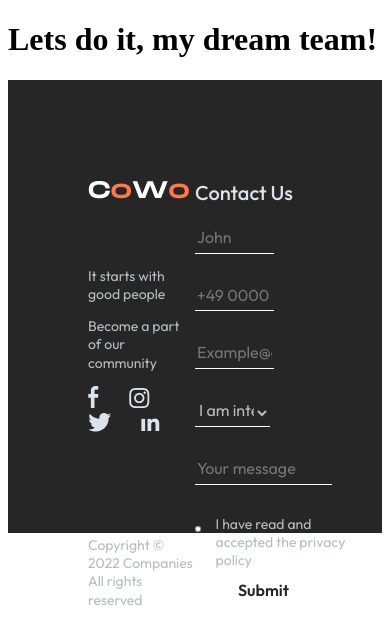
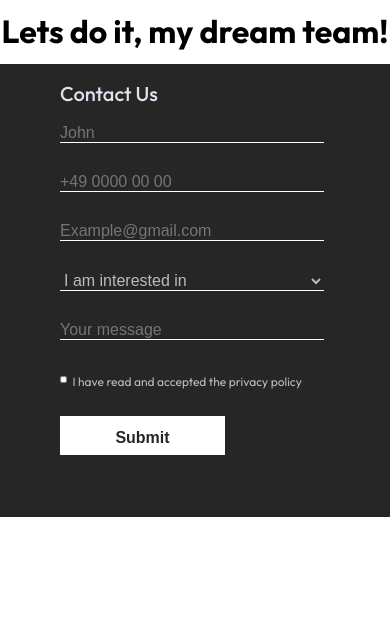
Before and after one commit to Nizami9/coworking, a React (Create React App) app: page / in a window 390 px wide. Shown: the top 644 px of the page. Built offline with nearby package versions, Linux system fonts and the light colour scheme.

Commit message:
finish footer

```diff
--- a/src/Components/Footer/Footer.css
+++ b/src/Components/Footer/Footer.css
@@ -1,3 +1,10 @@
+body {
+    margin: 0%;
+    font-family: 'Outfit';
+    text-align: center;
+    line-height: 130%;
+
+}
 .containerFooter {
     background: #262626;
     height: 453px;
@@ -14,9 +21,7 @@
 }
 
 .leftContainer>p {
-    font-family: 'Outfit';
     font-size: 14px;
-    line-height: 130%;
     color: #B7BCC2;
 }
 
@@ -32,7 +37,7 @@ a>img:hover {
 }
 
 .copyrightText {
-    margin-top: 100px;
+    margin-top: 60px;
 }
 
 /* LeftSide of Footer */
@@ -45,17 +50,15 @@ a>img:hover {
 }
 
 .rightContainer>h3 {
-    font-family: 'Outfit';
     font-weight: 500;
     font-size: 20px;
-    line-height: 130%;
     color: #DCE3ED;
     margin-top: 100px;
+    margin-right: 50px;
 }
 
 
 /* RightSide of Footer */
-
 .formFooter {
     display: flex;
     justify-content: left;
@@ -69,27 +72,23 @@ input, #selectInterest {
     background-color: transparent;
     border: none;
     border-bottom: white solid 1px;
-    font-family: 'Outfit';
-    font-style: normal;
     font-weight: 400;
     font-size: 16px;
-    line-height: 130%;
     color: #B7BCC2;
+    padding: 0%;
     padding-bottom: 5px;
 }
+
 
 #vehicle2 {
     width: 3%;
     margin-left: 0px;
-    margin-right: 15px;
+    margin-right: 5px;
     background-color: transparent;
 }
 #vehicle21 {
-font-family: 'Outfit';
-font-style: normal;
     font-weight: 400;
     font-size: 14px;
-line-height: 130%;
     color: #B7BCC2;
     width: 70%;
 }
@@ -98,16 +97,58 @@ width: 70%;
     background: #FFFFFF;
     Width: 194.09px;
     Height: 38.55px;
-font-family: 'Outfit';
     font-weight: 600;
     font-size: 16px;
     line-height: 120%;
-text-align: center;
     color: #262626;
     padding: 0px;
     padding-top: 5px;
+    margin-right: 50%;
 }
 
-#yourText {
+/* #yourText {
     width: 87.5%;
+} */
+
+
+/* Media Query */
+
+@media screen and (max-width: 1160px) {
+    .rightContainer>h3 {
+      margin-top: 20px;
     }
+
+    .leftContainer>img {
+        margin-top: 30px;
+      }
+
+    .leftContainer {
+        padding-left: 30px;
+    }
+
+    .copyrightText {
+        margin-top: 90px;
+    }
+
+    input, #selectInterest {
+        padding-bottom: 0px;
+        width: 80%;
+    }
+
+    .rightContainer{
+        width: 100%;
+        margin-left: 60px;
+    }
+    }
+
+    @media screen and (max-width: 651px) {
+    #vehicle21 {
+        font-size: 12px;
+    }
+    }
+
+    @media screen and (max-width: 480px) {
+    .leftContainer {
+        display: none;
+    }
+    }
--- a/src/Components/Footer/Footer.js
+++ b/src/Components/Footer/Footer.js
@@ -25,7 +25,7 @@ const Footer = () => {
             <h3>Contact Us</h3>
             <form className='formFooter'>
               <input type='text' placeholder='John'/>
-              <input type="tel" id="phone" name="phone" pattern="[0-9]{3}-[0-9]{2}-[0-9]{3}" placeholder='+49 0000 000 00 00'/>
+              <input type="tel" id="phone" name="phone" pattern="[0-9]{3}-[0-9]{2}-[0-9]{3}" placeholder='+49 0000 00 00'/>
               <input type="email" id="email" name="email" placeholder='Example@gmail.com' />
               <select id="selectInterest" name="interestlist">
                 <option value="placeholderOption" disabled selected hidden>I am interested in</option>
@@ -35,8 +35,10 @@ const Footer = () => {
                 <option value="complaint">Complaint</option>
               </select>
               <input type='text' id='yourText' placeholder='Your message'/>
+              <div className='checkboxFooter'>
               <input type="checkbox" id="vehicle2" name="vehicle2" value="Car" />
               <label id='vehicle21' for="vehicle21">I have read and accepted the privacy policy</label>
+              </div>
               <input type="submit" value="Submit" id='submitFooter'/>
             </form>
         </div>
```
Lines whose indentation alone changed are shown as unchanged.
